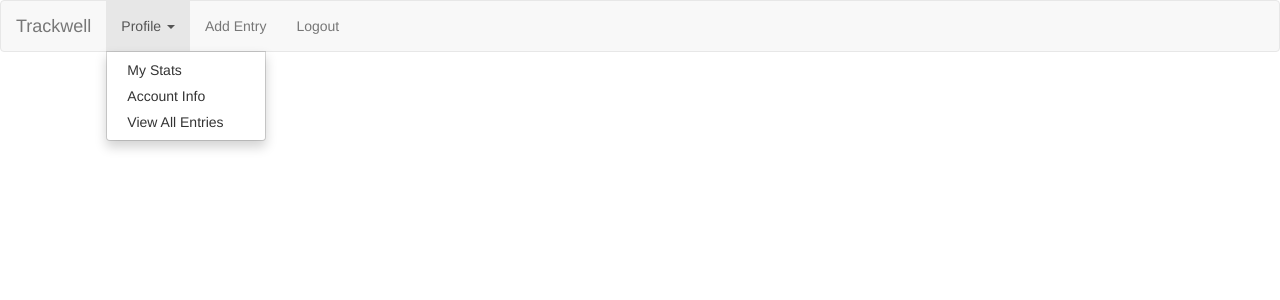
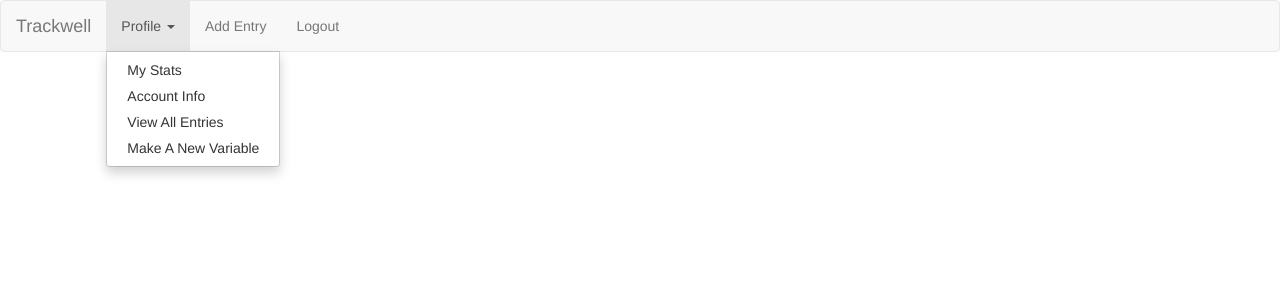
Before and after one commit to ambulatorymerperson/track_well, a Flask app: template templates/base.html in a window 1280 px wide, after a click on "Profile". Shown: the top 300 px of the page. Run offline with Flask 2, Linux system fonts and the light colour scheme; the template is opened without the code that fills it, so the values that code supplies are empty; some libraries are stand-ins or nearby versions.

Commit message:
integrated new tables into database. create dictionary for custom variables

```diff
--- a/server.py
+++ b/server.py
@@ -15,7 +15,7 @@ from flask_debugtoolbar import DebugToolbarExtension
 
 from datetime import date, timedelta
 
-from model import User, Daily_Input, connect_to_db, db
+from model import User, Daily_Input, Custom_Variable_Daily_Entry, Custom_Variable_Info, connect_to_db, db
 
 
 app = Flask(__name__)
@@ -274,10 +274,17 @@ def record_input():
     user = User.query.filter(User.ID == current_user).one()
     name = user.name
 
+    user_custom_variables = Custom_Variable_Info.query.filter(Custom_Variable_Info.user_id==current_user).all()
+
+    custom_variable_dict = {}
+
+    for i in range(len(user_custom_variables)):
+        custom_variable_dict["variable "+str(i+1)] = {}
+        custom_variable_dict["variable "+str(i+1)]["name"] = user_custom_variables[i].variable_name
+        custom_variable_dict["variable "+str(i+1)]["unit"] = user_custom_variables[i].variable_units
 
 
-
-    return render_template("record_daily_input.html", name=name)
+    return render_template("record_daily_input.html", name=name, custom_variable_dict=custom_variable_dict)
 
 
 @app.route("/add_info", methods=["POST"])
@@ -399,7 +406,26 @@ def hours_and_minutes(x):
     return int(hours), int(minutes)
 
 
+@app.route("/create_custom_variable")
+def create_custom_variable():
 
+    current_user = session['current_user']
+    user = User.query.filter(User.ID == current_user).one()
+    name = user.name
+
+    return render_template("create_custom_variable.html", name=name)
+
+
+@app.route("/add_new_variable", methods=["POST"])
+def add_new_variable():
+    variable_name = request.form.get('variable_name')
+    unit_type = request.form.get('unit_type')
+    current_user = session['current_user']
+    new_custom_variable = Custom_Variable_Info(user_id=current_user, variable_name=variable_name, variable_units=unit_type)
+    db.session.add(new_custom_variable)
+    db.session.commit()
+
+    return redirect('/see_all_records')
 # @app.route("/check_info")
 # def check_info():
 #     current_user = session['current_user']
--- a/templates/base.html
+++ b/templates/base.html
@@ -16,7 +16,12 @@
 <nav class="navbar navbar-default">
   <div class="container-fluid">
     <div class="navbar-header">
-      <a class="navbar-brand" href="/">Trackwell</a>
+      <a class="navbar-brand" href="/"> {% if 'current_user' not in session %}
+                                            Trackwell
+                                        {% elif 'current_user' in session %}
+                                            {{ name }}'s Trackwell
+                                        {% endif %}
+                                        </a>
     </div>
     <ul class="nav navbar-nav">
         <li class="dropdown">
@@ -26,6 +31,7 @@
               <li><a href="/my_stats">My Stats</a></li>
               <li><a href="/registration_confirmation">Account Info</a></li>
               <li><a href="/see_all_records">View All Entries</a></li>
+              <li><a href="/create_custom_variable">Make A New Variable</a></li>
             </ul>
         </li>
         <li><a href="/record_daily_input">Add Entry</a></li>
--- a/templates/record_daily_input.html
+++ b/templates/record_daily_input.html
@@ -259,7 +259,8 @@ Submit data for yesterday:
 <br>
 <br><input type=submit id="submit_data">
 </form>
-
+<br><br><br>
+{{ custom_variable_dict }}
 
 <!-- <div id="myModal" class="modal">
 
```
Also changed, not shown: model.py (+17 -1 lines), 1 other file.
